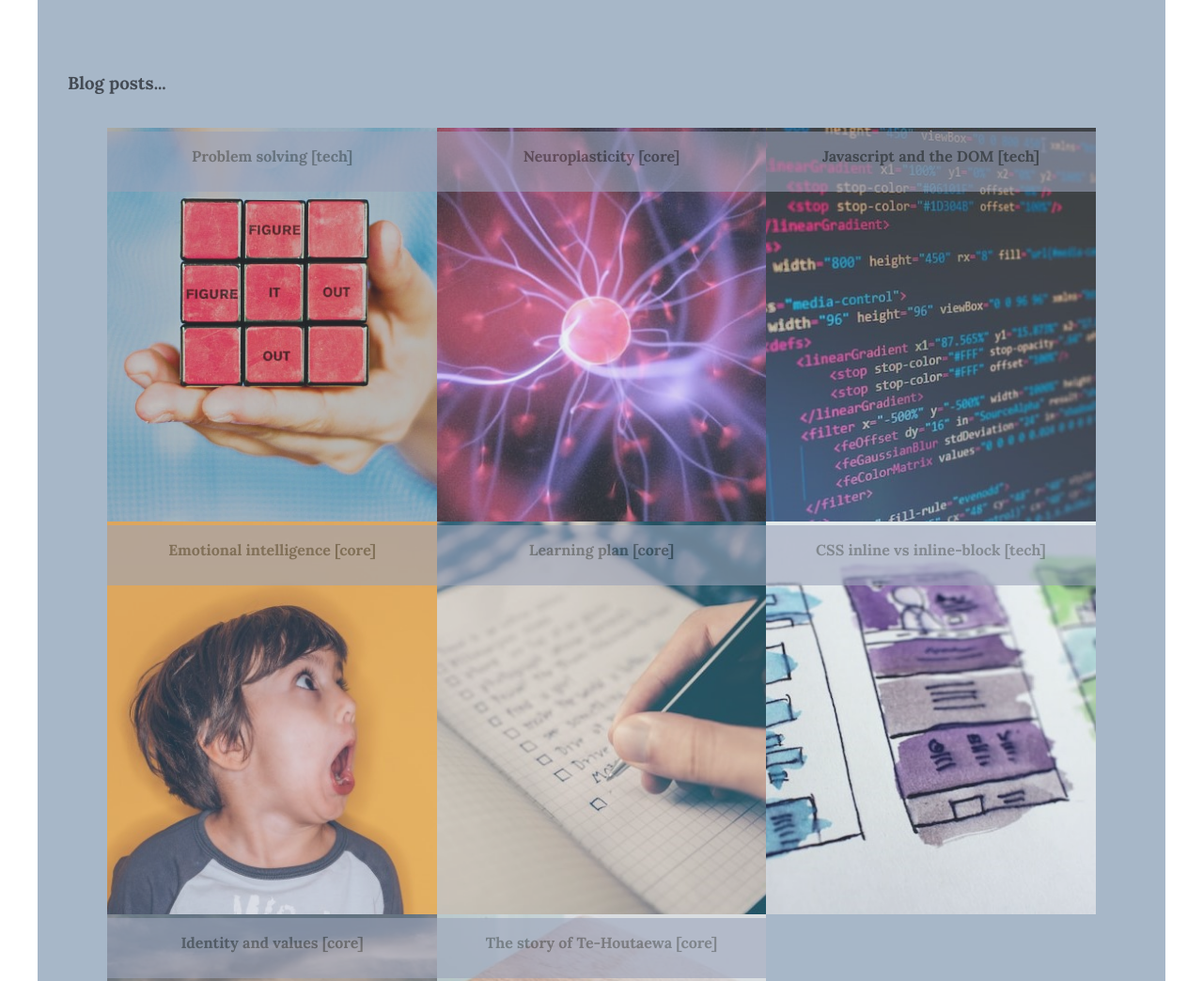
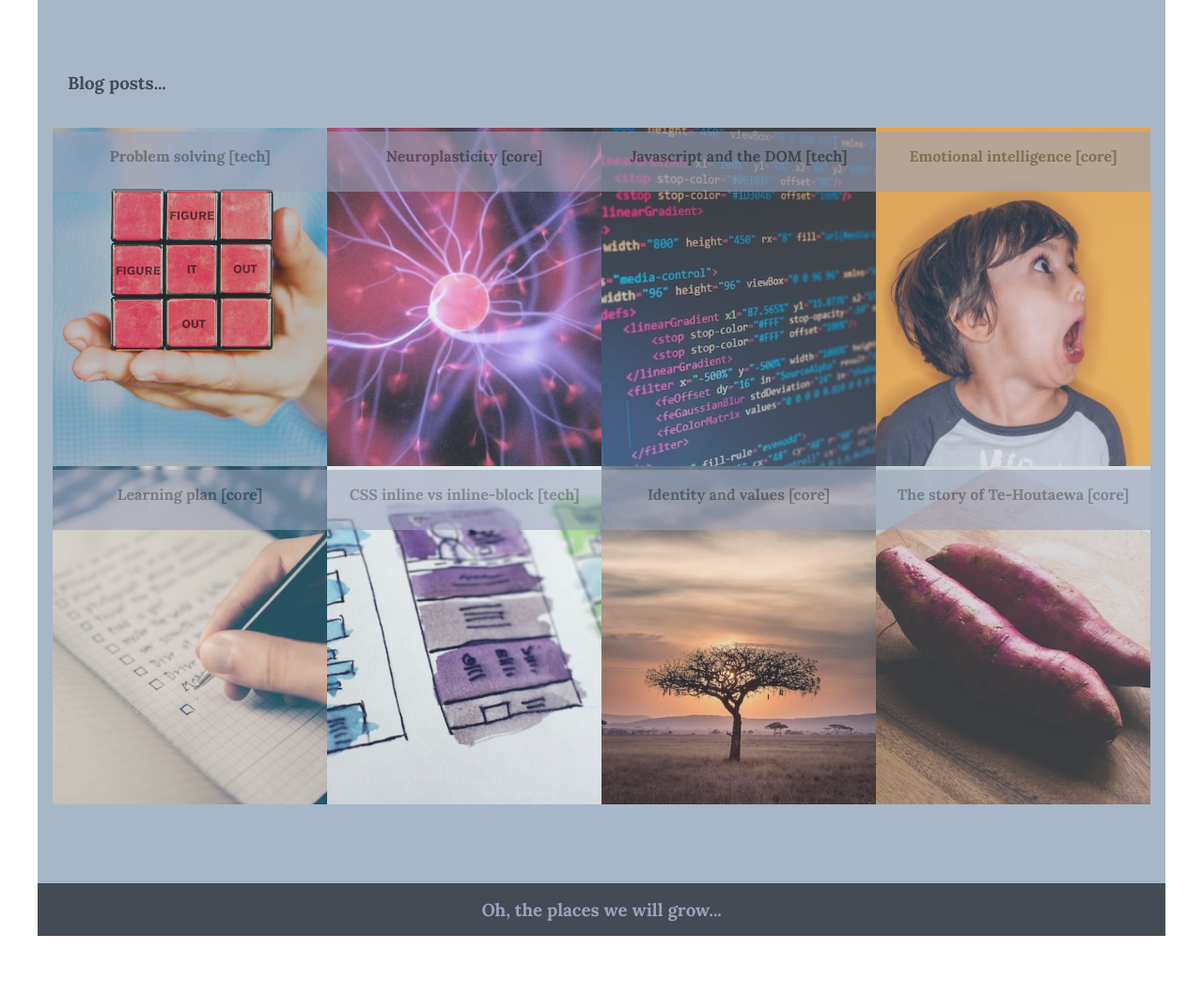
Before and after one commit to kerivdw/kerivdw.github.io, a plain HTML site: page index.html in a window 1280 px wide. Shown: the part 1940-2984 px from the top of the page at 94% size. After the commit the page ends 2936 px from the top, so only its background shows below. Drawn offline with Linux system fonts and the light colour scheme; files whose address does not match are found by name.

Commit message:
add media queries to blog grid

```diff
--- a/index.html
+++ b/index.html
@@ -47,7 +47,7 @@
       </section>
       <section id="blog" class="container background-five">
         <h3 class="align-left">Blog posts...</h3>
-        <div class="grid-col-3">
+        <div class="grid-col grid-col-responsive">
           <div class="grid-item-container">
             <a class="no-link-style" href="blog/tech-problem-solving.html">
               <img class="grid-img" src="images/blog-article-images/karla-hernandez-LrlyZzX6Sws-unsplash.jpg" alt="problem solving cube">
--- a/styles/main.css
+++ b/styles/main.css
@@ -158,17 +158,42 @@
     text-align: center;
   }
 
-  .grid-col-3 {
+  .grid-col {
     display: grid;
     margin-top: 20px;
     max-width: 100%;
-    grid-template-columns: 30% 30% 30%;
+    grid-template-columns:repeat(3, 1fr);
     justify-content: center;
+  }
+
+  @media(max-width:540px){
+    .grid-col-responsive {
+       grid-template-columns: repeat(1, 1fr);
+    }
+  }
+
+  @media(min-width:600px){
+    .grid-col-responsive {
+       grid-template-columns: repeat(2, 1fr);
+    }
+  }
+
+  @media(min-width:700px){
+    .grid-col-responsive {
+       grid-template-columns: repeat(3, 1fr);
+    }
+  }
+
+
+  @media(min-width:1200px){
+    .grid-col-responsive {
+       grid-template-columns: repeat(4, 1fr);
+    }
   }
 
   .grid-item-container {
     width: 100%;
-    height: auto;
+    height: 100%;
     object-fit: cover;
     justify-content: center;
   }
```
